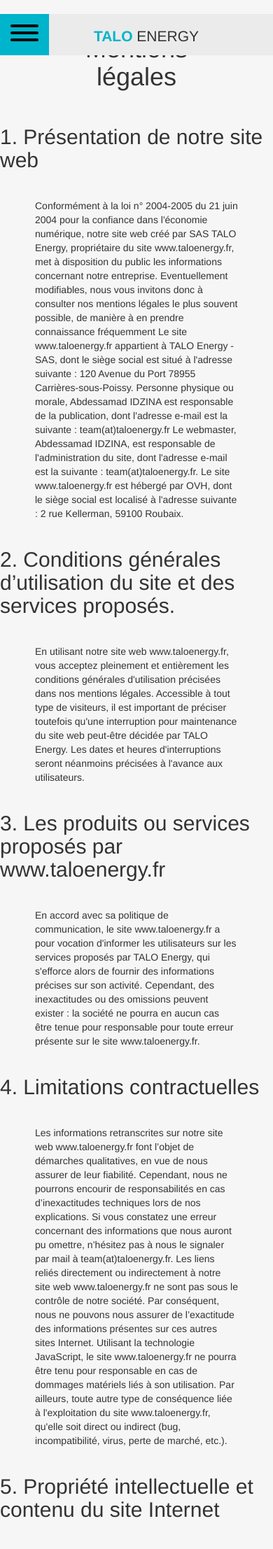
After one commit to SabrinaNedjah/TaloEnergy, a PHP site: page /mentionLegal.php in a window 390 px wide. The commit adds this page. Shown: the top 2214 px of the page at 70% size. Run offline with PHP 8.4, Linux system fonts and the light colour scheme; some libraries are stand-ins or nearby versions.

Commit message:
responsive pb fixed

```diff
--- a/app/espritTalo.php
+++ b/app/espritTalo.php
@@ -56,7 +56,6 @@ require("partials/_nav.php");
     </div>
   </section>
 </section>
-
 <section class="equipeTalo">
   <div class="waveTeam">
     <div class="blocKhalid">
--- a/app/index.php
+++ b/app/index.php
@@ -12,7 +12,6 @@ require("partials/_nav.php");
     <div class="x2">
       <div class="cloud"></div>
     </div>
-
     <div class="x3">
       <div class="cloud"></div>
     </div>
@@ -143,7 +142,7 @@ require("partials/_nav.php");
   </div>
   <div class="works4">
     <div class="woodQuote">
-      <img src="images/wood.png" alt="icone de tas de bois">
+      <img src="images/window.svg" alt="icone de tas de bois">
       <span>Menuiserie</span>
     </div>
     <div class="reloadQuote">
--- /dev/null
+++ b/app/mentionLegal.php
@@ -0,0 +1,54 @@
+<?php
+require("partials/_header.php");
+require("partials/_nav.php");
+?>
+<h1 class="titreMention">Mentions légales</h1>
+
+<h2>1. Présentation de notre site web</h2>
+
+
+<p class="paragrapheMention">Conformément à la loi n° 2004-2005 du 21 juin 2004 pour la confiance dans l'économie numérique, notre site web créé par SAS TALO Energy, propriétaire du site www.taloenergy.fr, met à disposition du public les informations concernant notre entreprise. Eventuellement modifiables, nous vous invitons donc à consulter nos mentions légales le plus souvent possible, de manière à en prendre connaissance fréquemment Le site www.taloenergy.fr appartient à TALO Energy - SAS, dont le siège social est situé à l'adresse suivante : 120 Avenue du Port 78955 Carrières-sous-Poissy. Personne physique ou morale, Abdessamad IDZINA est responsable de la publication, dont l'adresse e-mail est la suivante : team(at)taloenergy.fr Le webmaster, Abdessamad IDZINA, est responsable de l'administration du site, dont l'adresse e-mail est la suivante : team(at)taloenergy.fr. Le site www.taloenergy.fr est hébergé par OVH, dont le siège social est localisé à l'adresse suivante : 2 rue Kellerman, 59100 Roubaix.
+</p>
+
+
+<h2> 2. Conditions générales d’utilisation du site et des services proposés. </h2>
+
+<p class="paragrapheMention">
+  En utilisant notre site web www.taloenergy.fr, vous acceptez pleinement et entièrement les conditions générales d'utilisation précisées dans nos mentions légales. Accessible à tout type de visiteurs, il est important de préciser toutefois qu'une interruption pour maintenance du site web peut-être décidée par TALO Energy. Les dates et heures d'interruptions seront néanmoins précisées à l'avance aux utilisateurs.
+</p>
+
+<h2>3. Les produits ou services proposés par www.taloenergy.fr</h2>
+
+<p class="paragrapheMention">
+  En accord avec sa politique de communication, le site www.taloenergy.fr a pour vocation d'informer les utilisateurs sur les services proposés par TALO Energy, qui s'efforce alors de fournir des informations précises sur son activité. Cependant, des inexactitudes ou des omissions peuvent exister : la société ne pourra en aucun cas être tenue pour responsable pour toute erreur présente sur le site www.taloenergy.fr.
+</p>
+
+<h2>4. Limitations contractuelles</h2>
+
+<p class="paragrapheMention">
+  Les informations retranscrites sur notre site web www.taloenergy.fr font l’objet de démarches qualitatives, en vue de nous assurer de leur fiabilité. Cependant, nous ne pourrons encourir de responsabilités en cas d’inexactitudes techniques lors de nos explications. Si vous constatez une erreur concernant des informations que nous auront pu omettre, n’hésitez pas à nous le signaler par mail à team(at)taloenergy.fr. Les liens reliés directement ou indirectement à notre site web www.taloenergy.fr ne sont pas sous le contrôle de notre société. Par conséquent, nous ne pouvons nous assurer de l’exactitude des informations présentes sur ces autres sites Internet. Utilisant la technologie JavaScript, le site www.taloenergy.fr ne pourra être tenu pour responsable en cas de dommages matériels liés à son utilisation. Par ailleurs, toute autre type de conséquence liée à l'exploitation du site www.taloenergy.fr, qu'elle soit direct ou indirect (bug, incompatibilité, virus, perte de marché, etc.).
+</p>
+
+<h2>5. Propriété intellectuelle et contenu du site Internet</h2>
+
+<p class="paragrapheMention">
+  Le contenu rédactionnel du site web www.taloenergy.fr appartient exclusivement à TALO Energy. Toute violation des droits d’auteur est sanctionnée par l’article L.335-2 du Code de la Propriété Intellectuelle, avec une peine encourue de 2 ans d’emprisonnement et de 150 000€ d’amende Le site www.taloenergy.fr ne pourra être mis en cause en cas de propos injurieux, à caractère raciste, diffamant ou pornographique, échangés sur les espaces interactifs. La société se réserve également le droit de supprimer tout contenu contraire aux valeurs de l'entreprise ou à la législation applicable en France. En naviguant sur le site www.taloenergy.fr, l'utilisateur accepte également l'installation de cookies éventuelle sur son ordinateur.
+</p>
+
+<h2>6. Données personnelles, respect de votre vie privée et de vos libertés</h2>
+
+<p class="paragrapheMention">
+  Toute informations recueillie sur le site web www.taloenergy.fr se font dans le cadre des besoins liés à l'utilisation de notre plateforme, tels que le formulaire de commande ou la demande d'inscription à la Newsletter. Par ailleurs, le désabonnement de la Newsletter se fait grâce au lien situé en pied de page. TALO Energy s'engage à ne céder en aucun cas les informations concernant les utilisateurs du site Internet, de quelque façon qu'il soit (vente, échange, prêt, location, don). Conformément à la loi « informatique et libertés » du 6 janvier 1978 modifiée en 2004, l’utilisateur bénéficie d’un droit d’accès et de rectification aux informations le concernant, droit qu’il peut exercer à tout moment en adressant un mail à l’adresse team(at)taloenergy.fr, ou en effectuant sa demande par courrier, à l’adresse suivante : 120 Avenue du Port 78955 Carrières-sous-Poissy.
+</p>
+
+
+
+<h2>7. Droit applicable et lois concernées</h2>
+
+<p class="paragrapheMention">
+  Soumis au droit français, le site web www.taloenergy.fr est encadré par la loi n° 2004-2005 du 21 juin 2004 pour la confiance dans l'économie numérique, l’article L.335-2 du Code de la Propriété Intellectuelle et la loi « informatique et libertés » du 6 janvier 1978 modifiée en 2004.
+</p>
+
+<?php
+require("partials/_footer.php");
+?>
--- a/app/partials/_footer.php
+++ b/app/partials/_footer.php
@@ -1,11 +1,11 @@
 <div class="wave3"></div>
 <footer class="footer">
-  <img src="images/logoblanc.png" alt="logo de Talo Energy en blanc">
+  <a href="index.php"><img src="images/logoblanc.png" alt="logo de Talo Energy en blanc"></a>
   <div class="infosFooter">
     <span>©2017 - TALO ENERGY</span>
     <p>
       <span><a href="contact.php">CONTACT</a></span>
-      <span><a href="#">MENTIONS LÉGALES</a></span>
+      <span><a href="mentionLegal.php">MENTIONS LÉGALES</a></span>
     </P>
   </div>
 </footer>
--- a/app/partials/_header.php
+++ b/app/partials/_header.php
@@ -1,5 +1,6 @@
 <!DOCTYPE html>
 <html lang="en">
+
 <head>
   <meta charset="UTF-8">
   <meta name="viewport" content="width=device-width, initial-scale=1">
@@ -9,7 +10,6 @@
   <link rel="shortcut icon" href="images/logoTaloWhite.png" type="image/x-icon" />
   <link href="https://fonts.googleapis.com/css?family=Open+Sans:300" rel="stylesheet">
   <link rel="stylesheet" type="text/css" href="styles/css/main.css" />
-  <link rel="stylesheet" type="text/css" href="styles/slick.css" />
-  <link rel="stylesheet" type="text/css" href="styles/slick-theme.css" />
 </head>
+
 <body>
--- a/app/partials/_nav.php
+++ b/app/partials/_nav.php
@@ -20,7 +20,7 @@
 <header class="header">
   <div class="container">
     <div class="row">
-      <a class="col-md-3"><img src="images/logoTalo.png" class="logoTalo" alt="logo de Talo Energy"></a>
+      <a class="col-md-3" href="index.php"><img src="images/logoTalo.png" class="logoTalo" alt="logo de Talo Energy"></a>
       <a class="col-md-2 is-active" href="index.php">Accueil</a>
       <a class="col-md-2" href="espritTalo.php">L'esprit Talo</a>
       <a class="col-md-3" href="contact.php">Contactez-nous</a>
--- a/app/styles/partials/fonction.php
+++ b/app/partials/functions.php
@@ -1,6 +1,4 @@
 <?php
-
-//array() peut etre remplacé par []
 if(!function_exists('not_empty'))
 {
     function not_empty($fields = [])
--- a/app/styles/css/main.css
+++ b/app/styles/css/main.css
@@ -640,7 +640,8 @@
 
 body {
   background-color: #F6F6F6;
-  margin: 0; }
+  margin: 0;
+  max-width: 100%; }
 
 .hamburgerHeader {
   outline: 0;
@@ -1909,9 +1914,6 @@ body {
           font-size: 40px;
           float: none; } }
 
-body {
-  color: #white; }
-
 .clearboth {
   clear: both; }
 
@@ -2178,3 +2180,18 @@ misc
   font-size: 18px;
   font-weight: bold;
   padding: 5px; }
+
+.container {
+  padding-right: 15px;
+  padding-left: 15px;
+  margin-right: auto;
+  margin-left: auto;
+  margin-bottom: 40px; }
+
+.titreMention {
+  text-align: center;
+  font-size: 36px;
+  padding: 30px 62px; }
+
+.paragrapheMention {
+  margin: 39px 50px; }
--- a/app/styles/main.scss
+++ b/app/styles/main.scss
@@ -4,3 +4,4 @@
 @import "partials/contact";
 @import "partials/espritTalo";
 @import "partials/espacePro";
+@import "partials/mentionLegal";
--- a/app/styles/partials/contact.scss
+++ b/app/styles/partials/contact.scss
@@ -1,7 +1,7 @@
 .DivBlue {
   display: inline-block;
   width: 100%;
-  height: 90vh;
+  height: 97vh;
   background-color: $blue;
   position: relative;
   text-align: center;
@@ -16,14 +16,15 @@
     width: 100%;
     height: 70px;
     text-align: left;
-    margin-left: 120px;
+    padding-left: 120px;
     padding-top: 20px;
     p {
       font-size: 29px;
       color: $white;
       @media screen and (max-width: $break-small) {
         font-size: 20px;
-        margin: 43px -19px;
+        padding-top: 30px;
+
       }
     }
     span {
@@ -33,12 +34,13 @@
       left: 0px;
       font-size: 80px;
       color: $blue;
-      opacity: 0.10;
+      opacity: 0.20;
       color: $white;
       @media screen and (max-width: $break-small) {
         font-size: 50px;
         top: 33px;
-        left: -83px;
+        left: 37px;
+        font-weight: bold;
       }
     }
   }
@@ -178,7 +180,7 @@
     padding: 0 40px 5px;
     box-shadow: 0 3px 1px 3px $grey;
     background-color: $grey;
-    font-style: 28px;
+    font-size: 28px;
     color: $blue;
     text-decoration: none;
     transition-duration: 0.5s;
--- a/app/styles/partials/espacePro.scss
+++ b/app/styles/partials/espacePro.scss
@@ -1,6 +1,3 @@
-body {
-  color: #white;
-}
 
 .clearboth {
   clear: both;
@@ -325,3 +322,11 @@ misc
   font-weight: bold;
   padding: 5px;
 }
+
+.container {
+    padding-right: 15px;
+    padding-left: 15px;
+    margin-right: auto;
+    margin-left: auto;
+    margin-bottom: 40px;
+}
--- a/app/styles/partials/espritTalo.scss
+++ b/app/styles/partials/espritTalo.scss
@@ -462,7 +462,7 @@
     margin-bottom: 70px;
     @media screen and (max-width: $break-small) {
       padding: 0;
-      margin-left: 10%;
+      padding-left: 10%;
       margin-bottom: 0px;
     }
     p {
--- /dev/null
+++ b/app/styles/partials/mentionLegal.scss
@@ -0,0 +1,8 @@
+.titreMention {
+    text-align: center;
+    font-size: 36px;
+    padding: 30px 62px;
+}
+.paragrapheMention {
+    margin: 39px 50px;
+}
```
Also changed, not shown: other parts of app/styles/css/main.css (+15 -11 lines), app/contact.php (+63 -80 lines), app/espacePro.php (+71 -80 lines), app/legal.php (deleted, +0 -80 lines), app/scripts/index.js (+6 -6 lines), app/styles/partials/homePage.scss (+8 -4 lines), app/images/window.svg (added).
